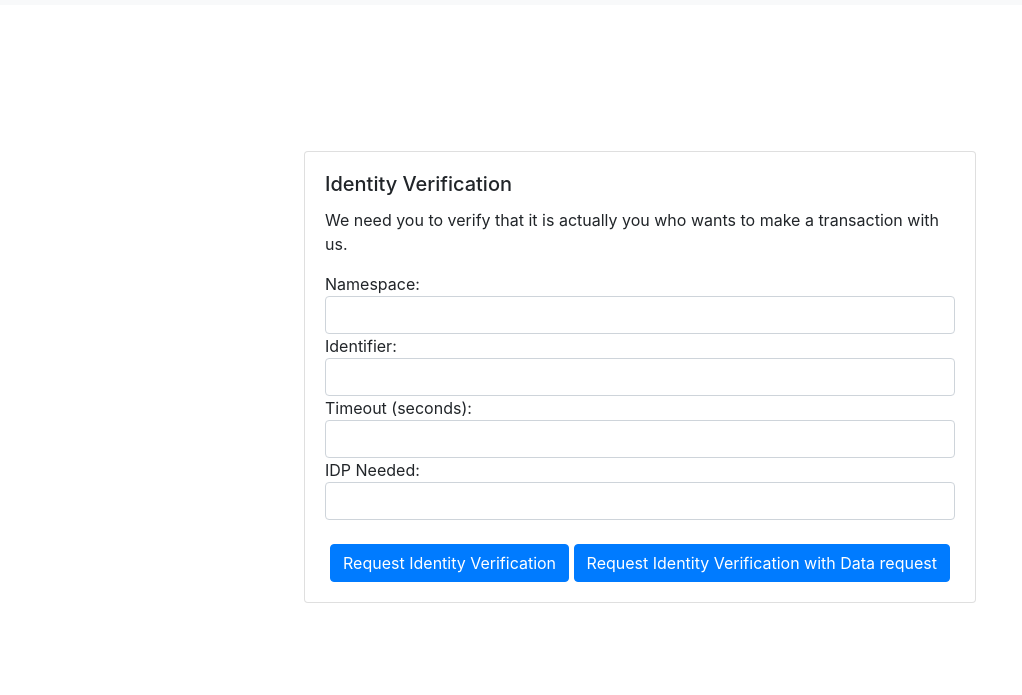
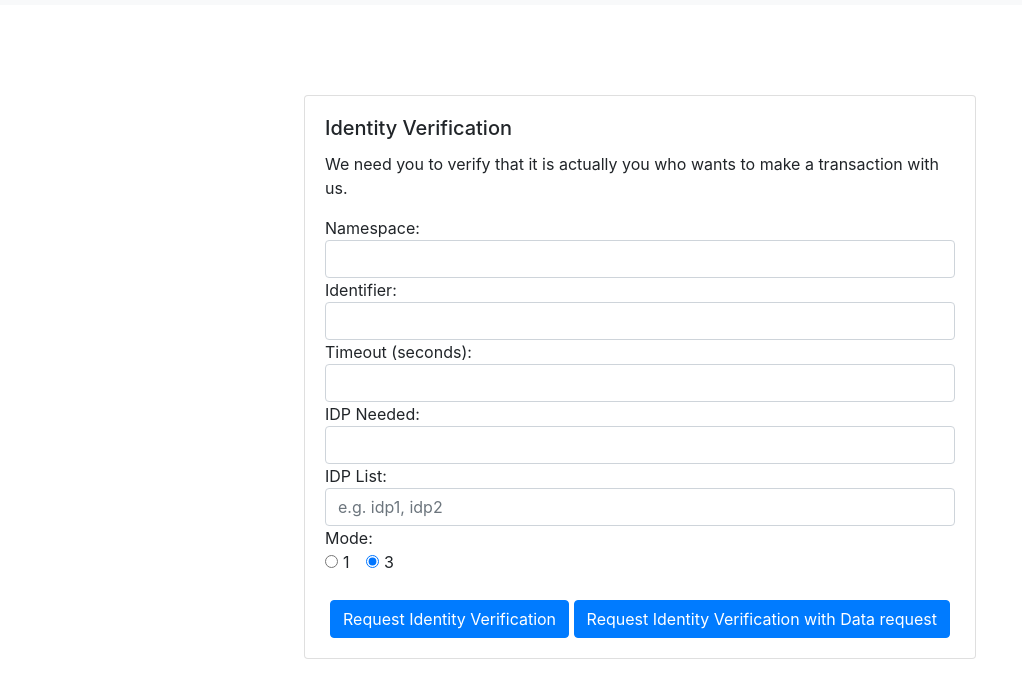
Before and after one commit to ndidplatform/examples, a website: page rp/example1/web_files/index.html in a window 1280 px wide. Shown: the part 51-746 px from the top of the page, without its empty margins (0-1022 px from the left). Drawn offline with nearby package versions, Linux system fonts and the light colour scheme; no server answers.

Commit message:
[RP] Add IdP list and mode selector

```diff
--- a/rp/example1/src/api.js
+++ b/rp/example1/src/api.js
@@ -8,7 +8,7 @@ export const createRequest = async ({
   namespace,
   identifier,
   reference_id,
-  idp_list,
+  idp_id_list,
   callback_url,
   data_request_list,
   request_message,
@@ -29,7 +29,7 @@ export const createRequest = async ({
         body: JSON.stringify({
           mode,
           reference_id,
-          idp_list,
+          idp_id_list,
           callback_url,
           data_request_list,
           request_message,
--- a/rp/example1/src/server.js
+++ b/rp/example1/src/server.js
@@ -37,22 +37,24 @@ app.get('/', (req, res) => {
 
 app.post('/createRequest', async (req, res) => {
   const {
+    mode,
     namespace,
     identifier,
     withMockData,
     request_timeout,
     min_idp,
+    idp_id_list
   } = req.body;
 
   const referenceId = Math.floor(Math.random() * 100000 + 1).toString();
 
   try {
     const request = await API.createRequest({
-      mode: 3,
+      mode: mode || 3,
       namespace,
       identifier,
       reference_id: referenceId,
-      idp_id_list: [],
+      idp_id_list: idp_id_list || [],
       callback_url: `http://${config.ndidApiCallbackIp}:${
         config.ndidApiCallbackPort
       }/rp/request/${referenceId}`,
--- a/rp/example1/web_files/index.html
+++ b/rp/example1/web_files/index.html
@@ -35,6 +35,18 @@
                 Identifier: <input type="textbox" id="identifier" class="form-control"></input>
                 Timeout (seconds): <input type="textbox" id="timeout" class="form-control"></input>
                 IDP Needed: <input type="textbox" id="min_idp" class="form-control"></input>
+                IDP List: <input type="textbox" id="idp_id_list" class="form-control" placeholder="e.g. idp1, idp2"></input>
+                Mode:
+                <div>
+                  <div class="form-check form-check-inline">
+                    <input class="form-check-input" type="radio" name="mode" id="mode-1" value="1">
+                    <label class="form-check-label" for="mode-1">1</label>
+                  </div>
+                  <div class="form-check form-check-inline">
+                    <input class="form-check-input" type="radio" name="mode" id="mode-3" value="3" checked>
+                    <label class="form-check-label" for="mode-3">3</label>
+                  </div>
+                </div>
                 <br/>
               </div>
 
--- a/rp/example1/web_files/script.js
+++ b/rp/example1/web_files/script.js
@@ -95,6 +95,8 @@ function sendVerifyRequest(withMockData = false, hideSourceRp = false) {
       min_idp: document.getElementById('min_idp').value,
       withMockData,
       request_timeout: document.getElementById('timeout').value,
+      idp_id_list: document.getElementById('idp_id_list').value.split(',').map(str => str.trim()).filter(str => str),
+      mode: parseInt(document.querySelector('input[name="mode"]:checked').value)
     }),
   })
     .then((response) => {
--- a/rp/example1/web_files/style.css
+++ b/rp/example1/web_files/style.css
@@ -28,6 +28,10 @@ body {
   display: flex;
   flex-direction: column;
   align-items: center;
+}
+
+.form-check-inline > .form-check-input[type="radio"] {
+  height: 1.1rem;
 }
 
 /*
```
